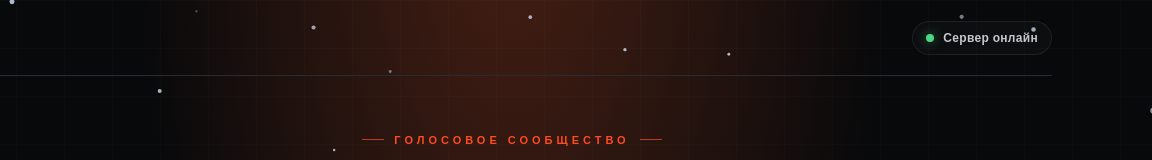
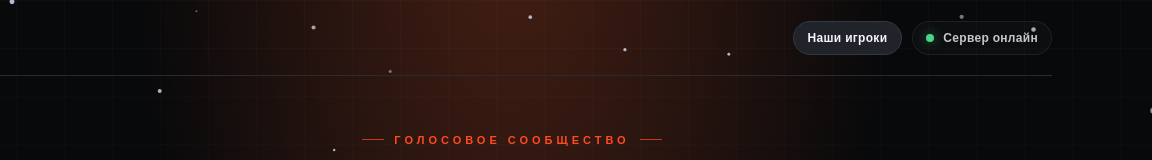
Before and after one commit to chonk1337/fplcs, a plain HTML site: page index.html in a window 1280 px wide. Shown: the top 160 px of the page, 128-1280 px from the left. Drawn offline with Linux system fonts and the light colour scheme.

Commit message:
Update index.html

```diff
--- a/index.html
+++ b/index.html
@@ -137,6 +137,34 @@
       width: 24px;
       height: 24px;
       object-fit: contain;
+    }
+
+    .header-nav {
+      display: flex;
+      align-items: center;
+      gap: 10px;
+    }
+
+    .header-nav a.nav-link {
+      display: inline-block;
+      padding: 9px 14px;
+      color: var(--white);
+      background: #202329;
+      border: 1px solid #343840;
+      border-radius: 999px;
+      font-size: 12px;
+      font-weight: 700;
+      letter-spacing: .3px;
+      text-decoration: none;
+      white-space: nowrap;
+      transition: .2s;
+    }
+
+    .header-nav a.nav-link:hover {
+      color: #fff;
+      background: var(--orange);
+      border-color: var(--orange);
+      box-shadow: 0 5px 18px #ff4b1f33;
     }
 
     .status {
@@ -735,6 +763,7 @@
       .card { padding: 25px 20px; }
       .card::before { left: 20px; }
       .status { font-size: 11px; }
+      .header-nav a.nav-link { font-size: 11px; padding: 8px 11px; }
       .steps { margin-top: 20px; }
       .step { min-height: auto; }
       .hero p { font-size: 15px; }
@@ -760,6 +789,7 @@
       .value-row button { padding: 7px 6px; font-size: 11px; }
       .secret-game-button { font-size: 12px; padding: 11px 12px; }
       .snow-toggle { font-size: 11px; padding: 9px 12px; }
+      .header-nav a.nav-link { font-size: 10px; padding: 7px 9px; }
     }
 
     @media (prefers-reduced-motion: reduce) {
@@ -807,9 +837,13 @@
       >
     </a>
 
-    <div class="status" id="server-status" aria-live="polite" aria-label="Статус TeamSpeak-сервера">
-      <span class="dot is-online" id="status-dot" aria-hidden="true"></span>
-      <span id="status-text">Сервер онлайн</span>
+    <div class="header-nav">
+      <a class="nav-link" href="players.html">Наши игроки</a>
+
+      <div class="status" id="server-status" aria-live="polite" aria-label="Статус TeamSpeak-сервера">
+        <span class="dot is-online" id="status-dot" aria-hidden="true"></span>
+        <span id="status-text">Сервер онлайн</span>
+      </div>
     </div>
   </header>
 
```
